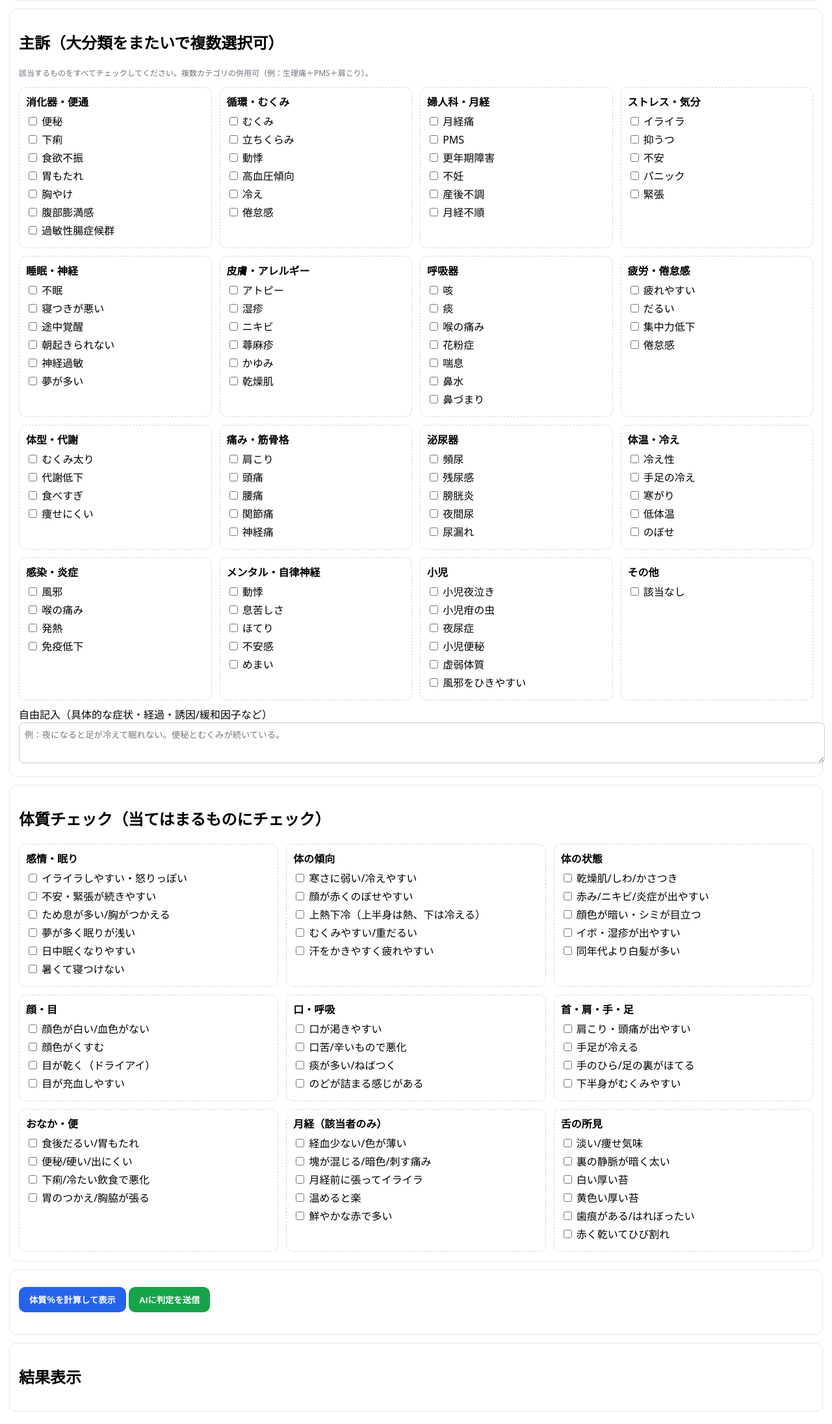
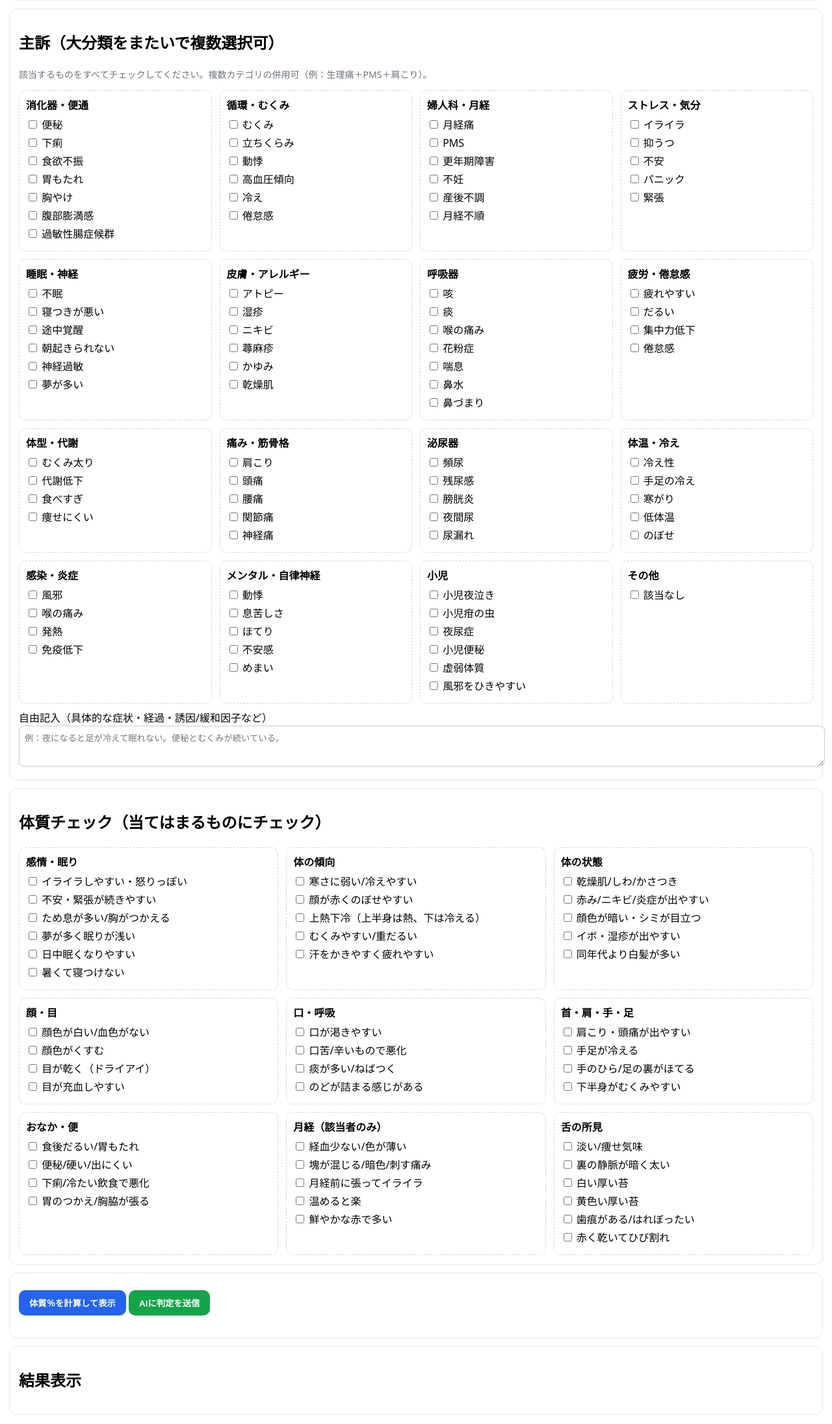
Before and after one commit to hamaatsu/kanpo_render_app, a Flask app: page / in a window 1280 px wide. Shown: the part 234-2426 px from the top of the page at 65% size. Run offline with Flask 3, Linux system fonts and the light colour scheme.

Commit message:
Add files via upload

```diff
--- a/templates/index.html
+++ b/templates/index.html
@@ -19,7 +19,7 @@
   .cards{display:grid;grid-template-columns:repeat(4,minmax(0,1fr));gap:10px}
   .card{border:1px solid #e5e7eb;border-radius:12px;padding:12px;text-align:center}
   .big{font-size:28px;font-weight:800}
-  .muted{color:#6b7280;font-size:12px}
+  .muted{color:#6b7280;font-size:14px}
   @media(max-width:1200px){.grid4{grid-template-columns:repeat(3,1fr)}}
   @media(max-width:900px){.grid3{grid-template-columns:1fr}.grid4{grid-template-columns:1fr}.cards{grid-template-columns:repeat(2,1fr)}}
 
```
